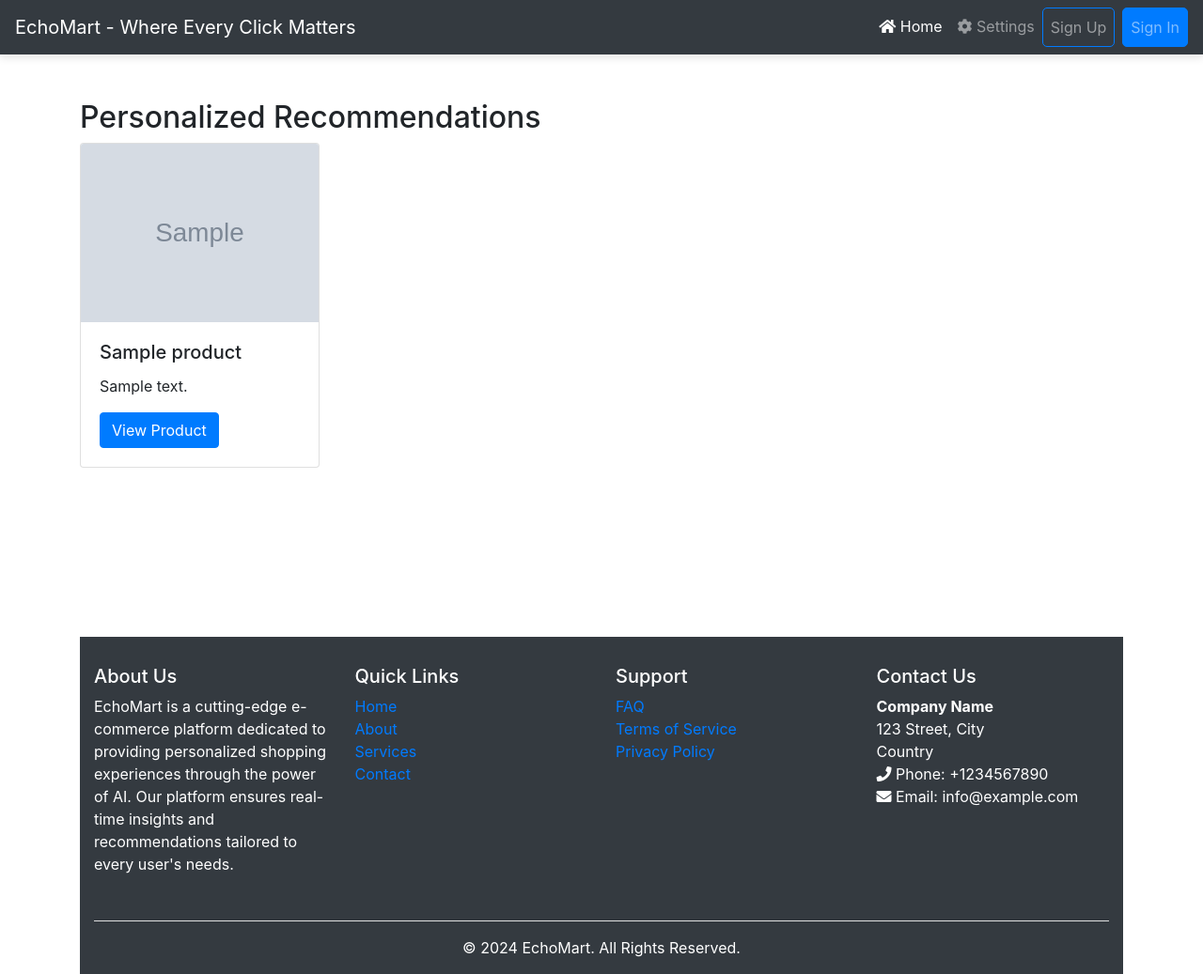
After one commit to RishiMishra2005/E_Commerce_Recommendation_System, a Flask app: template templates/personal_recommendation.html in a window 1280 px wide. The commit adds this page. Shown: the whole page at 94% size. Run offline with Flask 3, Linux system fonts and the light colour scheme; the template is opened without the code that fills it: most values are stand-ins (such as "Sample title", 1, 10 or a date in 2020); grey boxes marked "Sample" are stand-in pictures; parts of the project's set-up code (start-up, migrations or seed data) failed here and were passed over; some libraries are stand-ins or nearby versions.

Commit message:
Added recommendation page

```diff
--- a/app.py
+++ b/app.py
@@ -1,7 +1,7 @@
-from flask import Flask, render_template, request
+from flask import Flask, render_template, request, session
 import pandas as pd
 import random
-from util import truncate, price, content_based_recommendations
+from util import truncate, price, content_based_recommendations, record_interaction, get_personal_recommendations
 from flask_sqlalchemy import SQLAlchemy
 
 app = Flask(__name__)
@@ -28,6 +28,13 @@ class Signin(db.Model):
     username = db.Column(db.String(100), nullable=False)
     password = db.Column(db.String(100), nullable=False)
 
+class UserInteraction(db.Model):
+    __tablename__ = 'user_interaction'
+    id = db.Column(db.Integer, primary_key=True)
+    user_id = db.Column(db.Integer, nullable=False)
+    product_id = db.Column(db.Integer, nullable=False)
+    interaction_count = db.Column(db.Integer, default=1)
+
 # Routes
 @app.route("/")
 def index():
@@ -53,6 +60,60 @@ def indexredirect():
         truncate=truncate,
         random_price=random.choice(price)
     )
+
+@app.route("/product/<int:product_id>")
+def product_detail(product_id):
+    """Display product details and record interaction."""
+    user_id = session.get('user_id')
+
+    if user_id:
+        record_interaction(user_id, product_id)
+
+    product = trending_products.loc[trending_products['ID'] == product_id].iloc[0]
+
+    return render_template('product_detail.html', product=product)
+
+@app.route("/personal_recommendations")
+def personal_recommendations():
+    """Display personal recommendations for a user."""
+    user_id = session.get('user_id')
+
+    if not user_id:
+        return "You need to log in to see personal recommendations."
+
+    recommended_products_ids = get_personal_recommendations(user_id)
+
+    recommended_products = trending_products[trending_products['ID'].isin(recommended_products_ids)]
+
+    if not recommended_products.empty:
+        return render_template(
+            'personal_recommendation.html',
+            products=recommended_products,
+            truncate=truncate,
+            random_price=random.choice(price)
+        )
+    else:
+        return render_template('personal_recommendation.html', message="No personalized recommendations available.")
+
+@app.route("/recommendations", methods=['POST'])
+def recommendations():
+    """Display product recommendations based on content."""
+    prod = request.form.get('prod')
+    nbr = int(request.form.get('nbr'))
+
+    content_based_rec = content_based_recommendations(train_data, prod, top_n=nbr)
+
+    if content_based_rec.empty:
+        message = f"No recommendations available for product '{prod}'."
+        return render_template('main.html', content_based_rec=None, message=message)
+    else:
+        return render_template(
+            'main.html',
+            content_based_rec=content_based_rec,
+            truncate=truncate,
+            random_price=random.choice(price),
+            message=None
+        )
 
 @app.route("/signup", methods=['POST', 'GET'])
 def signup():
@@ -84,6 +145,7 @@ def signin():
 
         user = Signup.query.filter_by(username=username, password=password).first()
         if user:
+            session['user_id'] = user.id  # Store user id in session for tracking
             return render_template(
                 'index.html',
                 trending_products=trending_products.head(8),
@@ -101,29 +163,7 @@ def signin():
             )
     return render_template('index.html')
 
-
-@app.route("/recommendations", methods=['POST'])
-def recommendations():
-    """Display product recommendations based on content."""
-    prod = request.form.get('prod')
-    nbr = int(request.form.get('nbr'))
-
-    content_based_rec = content_based_recommendations(train_data, prod, top_n=nbr)
-
-    if content_based_rec.empty:
-        message = f"No recommendations available for product '{prod}'."
-        return render_template('main.html', content_based_rec=None, message=message)
-    else:
-        return render_template(
-            'main.html',
-            content_based_rec=content_based_rec,
-            truncate=truncate,
-            random_price=random.choice(price),
-            message=None
-        )
-
-with app.app_context():
-    db.create_all()
-
 if __name__ == "__main__":
+    with app.app_context():
+        db.create_all()
     app.run(debug=True)
--- a/templates/base.html
+++ b/templates/base.html
@@ -142,7 +142,7 @@
             <div class="row">
                 <div class="col-md-3 col-sm-6">
                     <h5>About Us</h5>
-                    <p>Lorem ipsum dolor sit amet, consectetur adipiscing elit. Nulla pretium risus quis urna maximus, eget vestibulum risus vestibulum.</p>
+                    <p>EchoMart is a cutting-edge e-commerce platform dedicated to providing personalized shopping experiences through the power of AI. Our platform ensures real-time insights and recommendations tailored to every user's needs.</p>
                 </div>
                 <div class="col-md-3 col-sm-6">
                     <h5>Quick Links</h5>
--- a/templates/index.html
+++ b/templates/index.html
@@ -21,6 +21,11 @@
   <div class="text-center mt-5">
     <a href="main" class="btn btn-primary btn-lg">Go To Main Page</a>
   </div>
+
+    <!-- Go To Personal Page Button -->
+    <div class="text-center mt-5">
+      <a href="personal_recommendations" class="btn btn-primary btn-lg">Personal Recommendation</a>
+    </div>
 
   {% if signup_message %}
     <h5 style="margin-left:39%;margin-top:10px; font-weight: bold;">{{signup_message}}</h5>
--- /dev/null
+++ b/templates/personal_recommendation.html
@@ -0,0 +1,62 @@
+{% extends 'base.html' %}
+
+{% block head %}
+  <title>EchoMart - Where Every Click Matters</title>
+{% endblock %}
+
+{% block body %}
+
+<div class="container mt-5">
+    <h2>Personalized Recommendations</h2>
+    {% if recommendations %}
+        <div class="row">
+            {% for product in recommendations %}
+                <div class="col-md-3">
+                    <div class="card">
+                        <img class="card-img-top" src="{{ product.image_url }}" alt="Product image">
+                        <div class="card-body">
+                            <h5 class="card-title">{{ product.name }}</h5>
+                            <p class="card-text">{{ product.description }}</p>
+                            <a href="{{ url_for('product_details', product_id=product.id) }}" class="btn btn-primary">View Product</a>
+                        </div>
+                    </div>
+                </div>
+
+                <div class="modal fade" id="productModal{{ index }}" tabindex="-1" role="dialog" aria-labelledby="productModalLabel" aria-hidden="true">
+                    <div class="modal-dialog" role="document">
+                      <div class="modal-content">
+                        <div class="modal-header">
+                          <h5 class="modal-title" id="productModalLabel">{{ product['Name'] }}</h5>
+                          <button type="button" class="close" data-dismiss="modal" aria-label="Close">
+                            <span aria-hidden="true">&times;</span>
+                          </button>
+                        </div>
+                        <div class="modal-body">
+                          <div class="row">
+                            <div class="col-md-4">
+                                <img src="{{ product['ImgURL'] }}" class="img-fluid" alt="{{ product['Name'] }}" style="height: 200px;">
+                            </div>
+                            <div class="col-md-8">
+                              <p><strong>Brand:</strong> {{ product['Brand'] }}</p>
+                              <p><strong>Review Count:</strong> {{ product['ReviewCount'] }}</p>
+                              <p><strong>Rating:</strong> {{ product['Rating'] }}</p>
+                              <p><strong>Price:</strong> ₹{{ random_price }}</p>
+                            </div>
+                          </div>
+                        </div>
+                        <div class="modal-footer">
+                          <button type="button" class="btn btn-secondary" data-dismiss="modal">Close</button>
+                          <button type="button" class="btn btn-primary">Proceed to Buy</button>
+                        </div>
+                      </div>
+                    </div>
+                  </div>
+
+            {% endfor %}
+        </div>
+    {% else %}
+        <div class="alert alert-info" role="alert">
+            No personalized recommendations available at the moment. Please explore more products!
+        </div>
+    {% endif %}
+{% endblock %}
--- a/util.py
+++ b/util.py
@@ -1,4 +1,5 @@
 import pandas as pd
+import sqlite3
 from sklearn.feature_extraction.text import TfidfVectorizer
 from sklearn.metrics.pairwise import cosine_similarity
 
@@ -26,8 +27,6 @@ def content_based_recommendations(train_data, item_name, top_n=10):
     item_index = train_data[train_data['Name'] == item_name].index[0]
     similar_items = list(enumerate(cosine_similarities_content[item_index]))
 
-    print(f"Similar Items for '{item_name}': {similar_items[:10]}")
-
     similar_items = sorted(similar_items, key=lambda x: x[1], reverse=True)
     top_similar_items = similar_items[1:top_n+1]
 
@@ -36,3 +35,31 @@ def content_based_recommendations(train_data, item_name, top_n=10):
     recommended_items_details = train_data.iloc[recommended_item_indices][['Name', 'ReviewCount', 'Brand', 'ImgURL', 'Rating']]
 
     return recommended_items_details
+
+def record_interaction(user_id, product_id):
+    conn = sqlite3.connect('ecom_db.sqlite')
+    cursor = conn.cursor()
+    cursor.execute('''SELECT * FROM user_interaction WHERE user_id = ? AND product_id = ?''', (user_id, product_id))
+    result = cursor.fetchone()
+
+    if result:
+        cursor.execute('''UPDATE user_interaction SET interaction_count = interaction_count + 1 WHERE user_id = ? AND product_id = ?''', (user_id, product_id))
+    else:
+        cursor.execute('''INSERT INTO user_interaction (user_id, product_id) VALUES (?, ?)''')
+
+    conn.commit()
+    conn.close()
+
+def get_personal_recommendations(user_id):
+    conn = sqlite3.connect('ecom_db.sqlite')
+    cursor = conn.cursor()
+
+    cursor.execute('''SELECT product_id, interaction_count FROM user_interaction WHERE user_id = ? ORDER BY interaction_count DESC LIMIT 5''', (user_id,))
+    recommendations = cursor.fetchall()
+
+    conn.close()
+
+    if recommendations:
+        return [row[0] for row in recommendations]
+    else:
+        return []
```
Also changed, not shown: create_tables.py (added, +10 -0 lines), ecom_db.sqlite (added), instance/ecom_db.sqlite.
